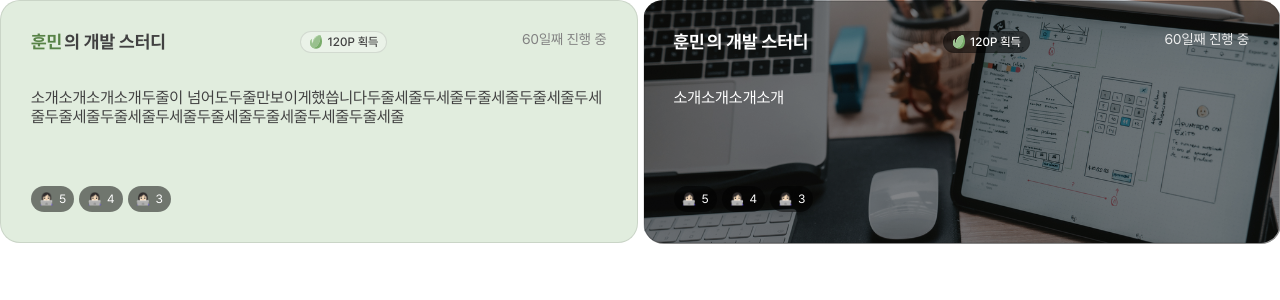
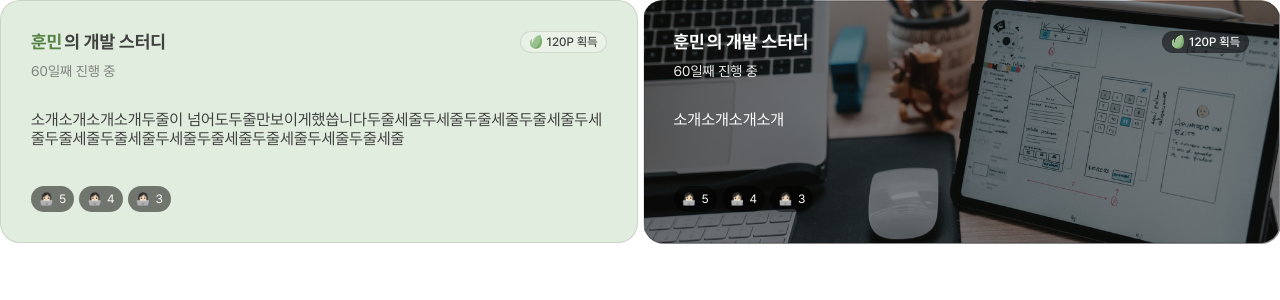
Before and after one commit to damdadaxx/13-study-forest-team2-fe, a React (Vite) app: page /cards in a window 1280 px wide. Shown: the top 300 px of the page. Built offline with nearby package versions, Linux system fonts and the light colour scheme.

Commit message:
fix:추가수정

```diff
--- a/src/components/common/Card/Card.jsx
+++ b/src/components/common/Card/Card.jsx
@@ -28,8 +28,8 @@ export default function Card({
             size="sm"
             point={point}
           />
-          <div className={styles.dayCount}>{dayCount}일째 진행 중</div>
         </div>
+        <div className={styles.dayCount}>{dayCount}일째 진행 중</div>
         <p className={styles.description}>{description}</p>
       </div>
       <div className={styles.bottom}>
```
